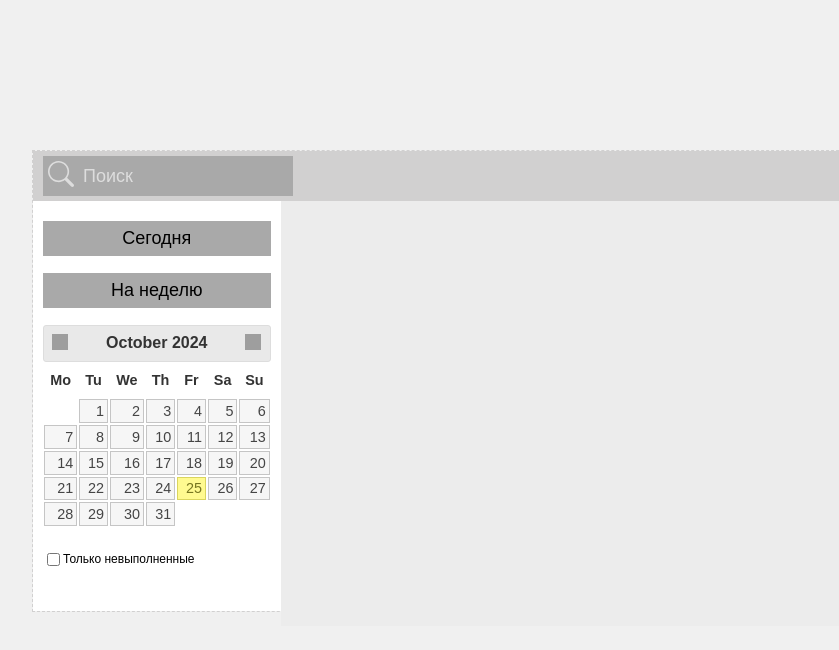
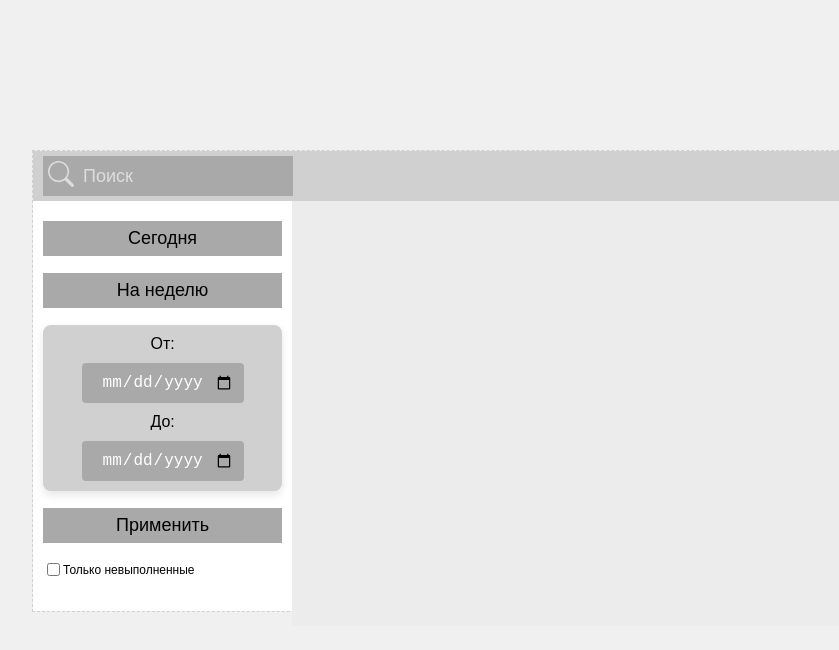
Before and after one commit to DanyilHarma/testTasks, a plain HTML site: page todoListApi/src/index.html in a window 1280 px wide. Shown: the full height of the page, 177-1016 px from the left. Drawn offline with nearby package versions, Linux system fonts and the light colour scheme; no server answers; grey boxes are pictures that could not be loaded.

Commit message:
Добавлен функционал выбора даты через календарь и получения задач по выбранному диапазону

```diff
--- a/todoListApi/server/proxyServer.js
+++ b/todoListApi/server/proxyServer.js
@@ -16,12 +16,12 @@ app.get('/api/todos', async (req, res) => {
     }
 });
 
-
 app.get('/api/todos/date', async (req, res) => {
     try {
-        const { start, end, status } = req.query;
+        const { from, to, status } = req.query;
+        console.log("Received params in /date:", from, to, status);
         const response = await axios.get('https://todo.doczilla.pro/api/todos/date', {
-            params: { start, end, status }
+            params: { from, to, status }
         });
         res.json(response.data);
     } catch (error) {
--- a/todoListApi/src/index.html
+++ b/todoListApi/src/index.html
@@ -29,7 +29,13 @@
                 <aside>
                     <button>Сегодня</button>
                     <button>На неделю</button>
-                    <div id="datepicker"></div>
+                    <div class="date-picker-range">
+                        <label for="from-date">От:</label>
+                        <input type="date" id="from-date" class="date-input">
+                        <label for="to-date">До:</label>
+                        <input type="date" id="to-date" class="date-input">
+                    </div>
+                    <button id="apply-dates">Применить</button>
                     <div class="checkboxContainer">
                         <input type="checkbox" id="checkbox">
                         <label for="checkbox">Только невыполненные</label>
--- a/todoListApi/src/scripts/script.js
+++ b/todoListApi/src/scripts/script.js
@@ -1,22 +1,32 @@
-$(document).ready(function () {
-    $("#datepicker").datepicker({
-        showOtherMonths: false,
-        selectOtherMonths: false,
-        dateFormat: "dd MM yy",
-        showButtonPanel: false,
-        firstDay: 1,
-        changeMonth: false,
-        changeYear: false,
-        onSelect: function (dateText) {
-            console.log("Вы выбрали дату: " + dateText);
-        }
-    });
-});
+document.getElementById("apply-dates").addEventListener("click", function () {
+    const fromDate = document.getElementById("from-date").value;
+    const toDate = document.getElementById("to-date").value;
 
-function getAllTodo() {
+    if (fromDate && toDate) {
+        const fromDateToTimestep = new Date(fromDate).getTime();
+        const toDateToTimestep = new Date(toDate).getTime();
+
+        updateTaskByDate(fromDateToTimestep, toDateToTimestep);
+    }
+})
+
+
+function getMonthIndex(monthName) {
+    const months = [
+        "Январь", "Февраль", "Март", "Апрель", "Май", "Июнь",
+        "Июль", "Август", "Сентябрь", "Октябрь", "Ноябрь", "Декабрь"
+    ];
+    return months.indexOf(monthName);
+}
+
+
+function updateTaskByDate(from, to) {
+    // const fromDate = new Date(year, monthIndex - 1, day).getTime()
+    console.log(`Обновляем задачи для даты: ${from}  ${to}`);
     $.ajax({
-        url: "http://localhost:3001/api/todos",
+        url: "http://localhost:3001/api/todos/date",
         method: "GET",
+        data: { from, to },
         success: function (data) {
             console.log(data)
         },
@@ -25,4 +35,3 @@ function getAllTodo() {
         }
     })
 }
-getAllTodo()
--- a/todoListApi/src/styles/style.css
+++ b/todoListApi/src/styles/style.css
@@ -65,7 +65,7 @@ body {
             height: 410px;
 
             .leftPart {
-                width: 30.3%;
+                width: 32.5%;
                 height: 100%;
                 background-color: #fff;
                 padding: 0px 10px;
@@ -96,6 +96,45 @@ body {
                         }
                     }
 
+                    .date-picker-range {
+                        display: flex;
+                        flex-direction: column;
+                        align-items: center;
+                        gap: 10px;
+                        background-color: #D1D0D0;
+                        padding: 10px;
+                        border-radius: 8px;
+                        max-width: 400px;
+                        box-shadow: 0 4px 8px rgba(0, 0, 0, 0.1);
+
+                        .date-input {
+                            padding: 10px;
+                            text-align: center;
+                            border: none;
+                            outline: none;
+                            font-size: 16px;
+                            background-color: var(--bgColor2);
+                            color: #fff;
+                            border-radius: 4px;
+                            transition: background-color 0.3s, color 0.3s;
+                        }
+
+                        .date-input::-webkit-calendar-picker-indicator {
+
+                            cursor: pointer;
+                        }
+
+                        .date-input:hover {
+                            background-color: #888;
+                        }
+
+                        .date-input:focus {
+                            background-color: #777;
+                            color: #fff;
+                            border: 1px solid #555;
+                        }
+                    }
+
                     .checkboxContainer {
                         display: flex;
                         align-items: center;
```
